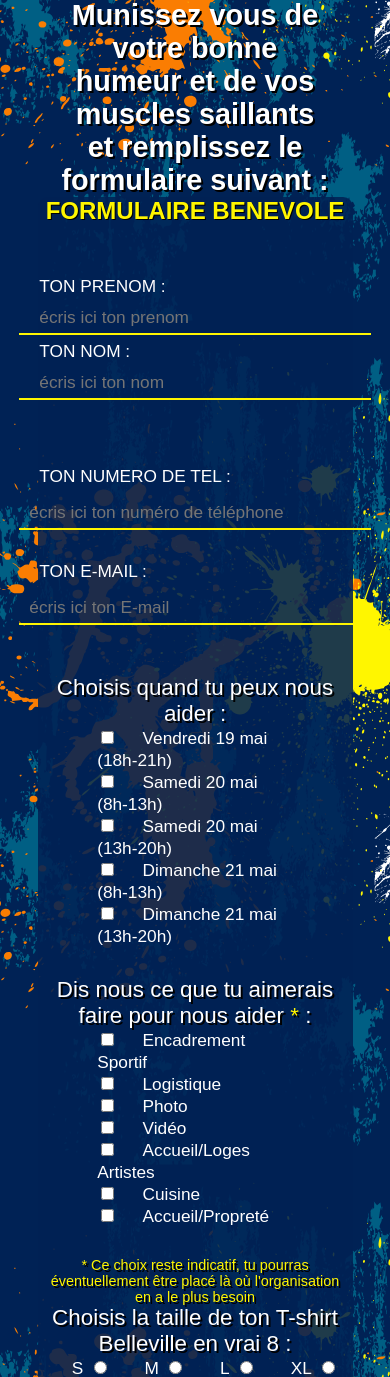
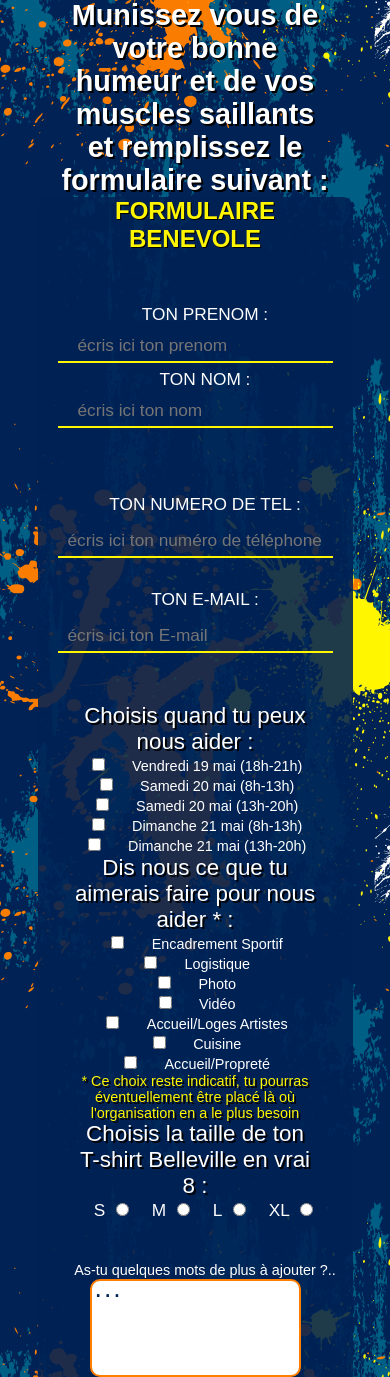
Before and after one commit to blank-attic/project-belleville-en-vrai, a PHP site: page /beneform.php in a window 390 px wide. Shown: the part 508-1885 px from the top of the page. Run offline with PHP 8.4, Linux system fonts and the light colour scheme; some web fonts are replaced.

Commit message:
formulaires responsive git status

```diff
--- a/assets/css/mqstyle.css
+++ b/assets/css/mqstyle.css
@@ -1,6 +1,5 @@
 @media screen and (max-width: 768px) {
 
-<<<<<<< a138f59884c87b2a6199aa78976d7bbef72ade8f
   form {
     display: block;
     width: 100%;
@@ -48,9 +47,5 @@
     width: 77%;
     margin: auto;
     word-wrap: break-word;
-=======
-  .divrow, .divrowb, .divrowc, {
-    flex-direction: column;
->>>>>>> mediaquery +chgmts index
-  }
+    }
 }
--- a/assets/css/sportformstyle.css
+++ b/assets/css/sportformstyle.css
@@ -138,6 +138,7 @@ p {
   color: white;
   font-size: 1.1em;
 }
+<<<<<<< c9add48f4c0866432ef6581584c04717c4421937
 .check,  #volmsg, #bsub, #spsub{
   display: flex;
   flex-direction: column;
@@ -147,6 +148,8 @@ p {
   margin-bottom: 30px;
   justify-content: center;
 }
+=======
+>>>>>>> formulaires responsive git status
 
 .yel {
   color: #fff600;
@@ -192,7 +195,7 @@ textarea{
 #spsub, #adsub {
   background-color: #fff600;
   color: #002255;
-  font-size: 1.1em;
+  font-size: 1em;
   font-weight: bold;
   width: 45%;
   border: none;
```
